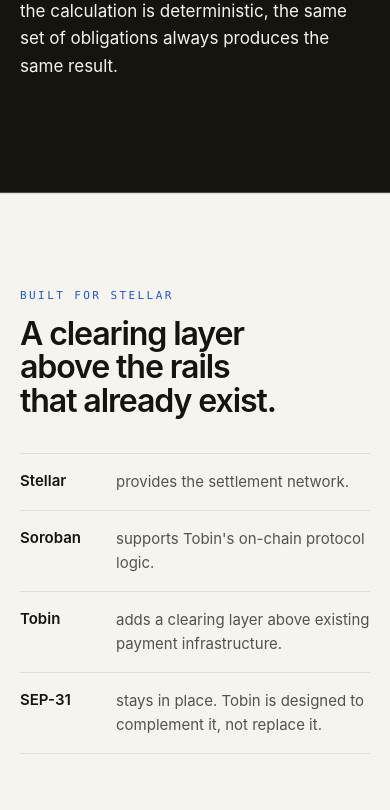
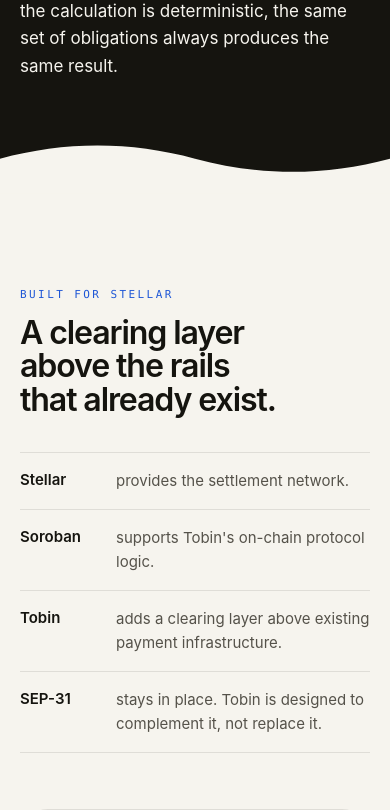
Before and after one commit to tobin-protocol/tobin, a Next.js app: page / in a window 390 px wide. Shown: the part 3720-4530 px from the top of the page. Built offline with nearby package versions, Linux system fonts and the light colour scheme; no server answers; a web font is replaced by a local one.

Commit message:
Raise Stellar as a paper curtain with a surfing wave edge
- Curtain: z-20, rides over the pinned scene (-100vh), 400%-wide wave that
  slides one period (-25%) as it enters, so the seam never shows
- nav tone accounts for the wave overhang (data-nav-lead)

```diff
--- /dev/null
+++ b/src/components/Curtain.tsx
@@ -0,0 +1,57 @@
+"use client";
+
+import { m, useScroll, useTransform } from "motion/react";
+import { useRef, type ReactNode } from "react";
+import { usePinned } from "@/lib/stage";
+
+/**
+ * A section that rides up over the pinned scene before it (`pin-curtain`) and
+ * wears a wavy top edge. The wave is 400% wide and repeats every quarter, so
+ * sliding it by -25% as the curtain enters moves it exactly one period and the
+ * seam never shows. Statically (narrow, short, reduced motion) it just sits.
+ */
+export function Curtain({
+  id,
+  label,
+  className = "",
+  children,
+}: {
+  id: string;
+  label: string;
+  className?: string;
+  children: ReactNode;
+}) {
+  const ref = useRef<HTMLElement>(null);
+  const pinned = usePinned();
+  const { scrollYProgress } = useScroll({
+    target: ref,
+    offset: ["start end", "start start"],
+  });
+  const waveX = useTransform(scrollYProgress, [0, 1], ["0%", "-25%"]);
+
+  return (
+    <section
+      ref={ref}
+      id={id}
+      aria-labelledby={label}
+      data-nav-tone="light"
+      data-nav-lead="60"
+      className={`pin-curtain relative z-20 overflow-x-clip bg-paper ${className}`}
+    >
+      <div
+        aria-hidden="true"
+        className="pointer-events-none absolute left-0 top-0 w-full -translate-y-[99%] overflow-hidden"
+      >
+        <m.svg
+          viewBox="0 0 2880 200"
+          preserveAspectRatio="none"
+          style={pinned ? { x: waveX } : undefined}
+          className="h-[70px] w-[400%] origin-left fill-paper sm:h-[110px] md:h-[150px]"
+        >
+          <path d="M 0 200 L 0 100 C 120 50, 240 50, 360 100 S 600 150, 720 100 S 960 50, 1080 100 S 1320 150, 1440 100 S 1680 50, 1800 100 S 2040 150, 2160 100 S 2400 50, 2520 100 S 2760 150, 2880 100 L 2880 200 Z" />
+        </m.svg>
+      </div>
+      {children}
+    </section>
+  );
+}
--- a/src/components/Nav.tsx
+++ b/src/components/Nav.tsx
@@ -17,7 +17,9 @@
   document.querySelectorAll<HTMLElement>("[data-nav-tone]").forEach((el) => {
     const r = el.getBoundingClientRect();
     // The seam clips the top of a curtain diagonally; sample its midpoint.
-    const top = r.top + (el.classList.contains("seam") ? window.innerWidth * 0.02 : 0);
+    // A curtain's wave edge hangs above its box; `data-nav-lead` counts that overhang.
+    const lead = Number(el.dataset.navLead ?? 0);
+    const top = r.top - lead + (el.classList.contains("seam") ? window.innerWidth * 0.02 : 0);
     if (top <= PROBE_Y && r.bottom > PROBE_Y) tone = el.dataset.navTone as Tone;
   });
   return tone;
--- a/src/components/Stellar.tsx
+++ b/src/components/Stellar.tsx
@@ -1,3 +1,4 @@
+import { Curtain } from "./Curtain";
 import { Reveal } from "./Reveal";
 import { Container } from "./ui";
 
@@ -51,7 +52,7 @@
 
 export function Stellar() {
   return (
-    <section id="stellar" aria-labelledby="stellar-title" className="border-t border-line py-24 md:py-32">
+    <Curtain id="stellar" label="stellar-title" className="py-24 md:py-32">
       <Container className="grid gap-14 lg:grid-cols-12 lg:items-center lg:gap-10">
         <Reveal className="lg:col-span-5">
           <p className="eyebrow">Built for Stellar</p>
@@ -104,6 +105,6 @@
           </figure>
         </Reveal>
       </Container>
-    </section>
+    </Curtain>
   );
 }
```
